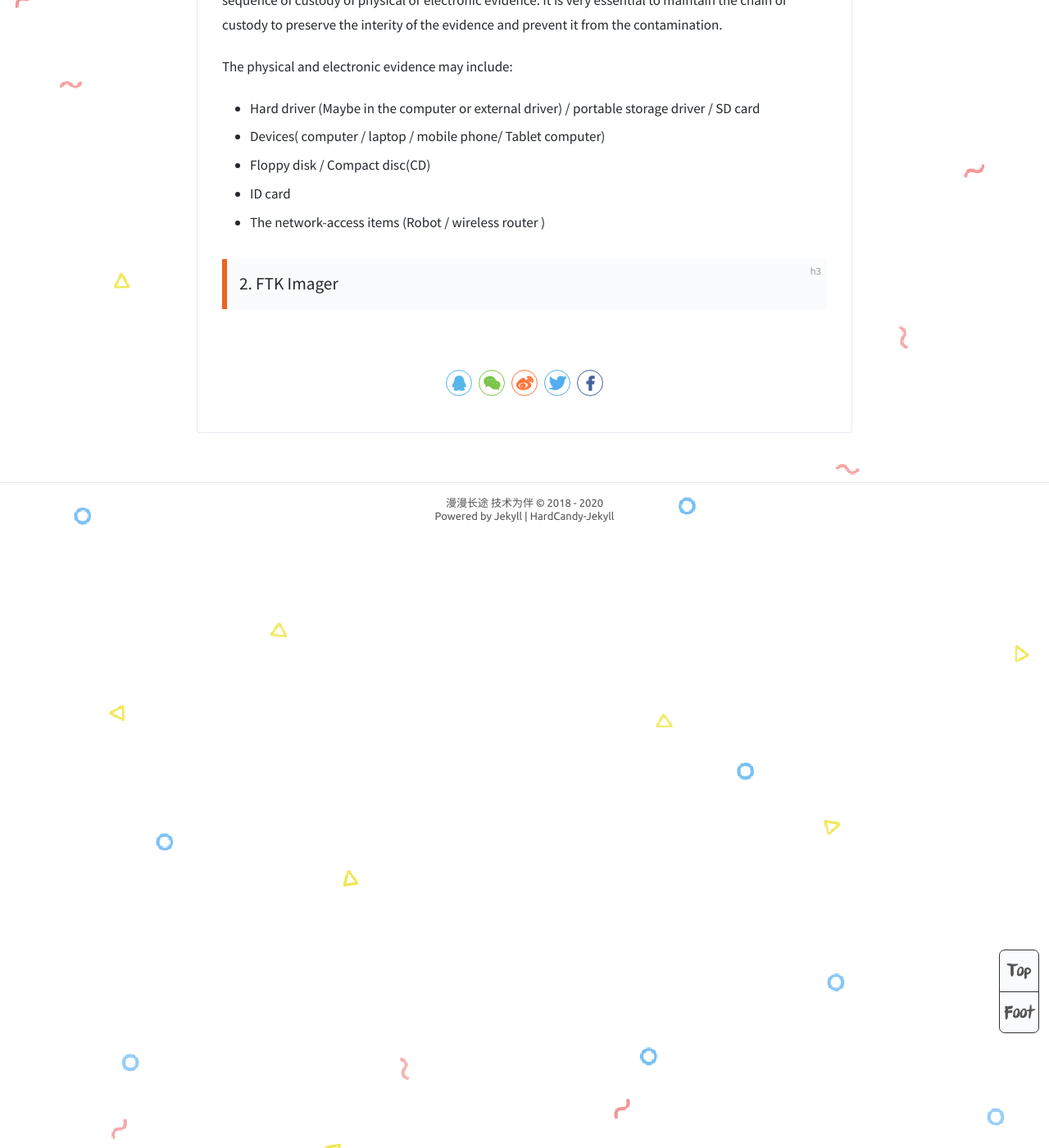
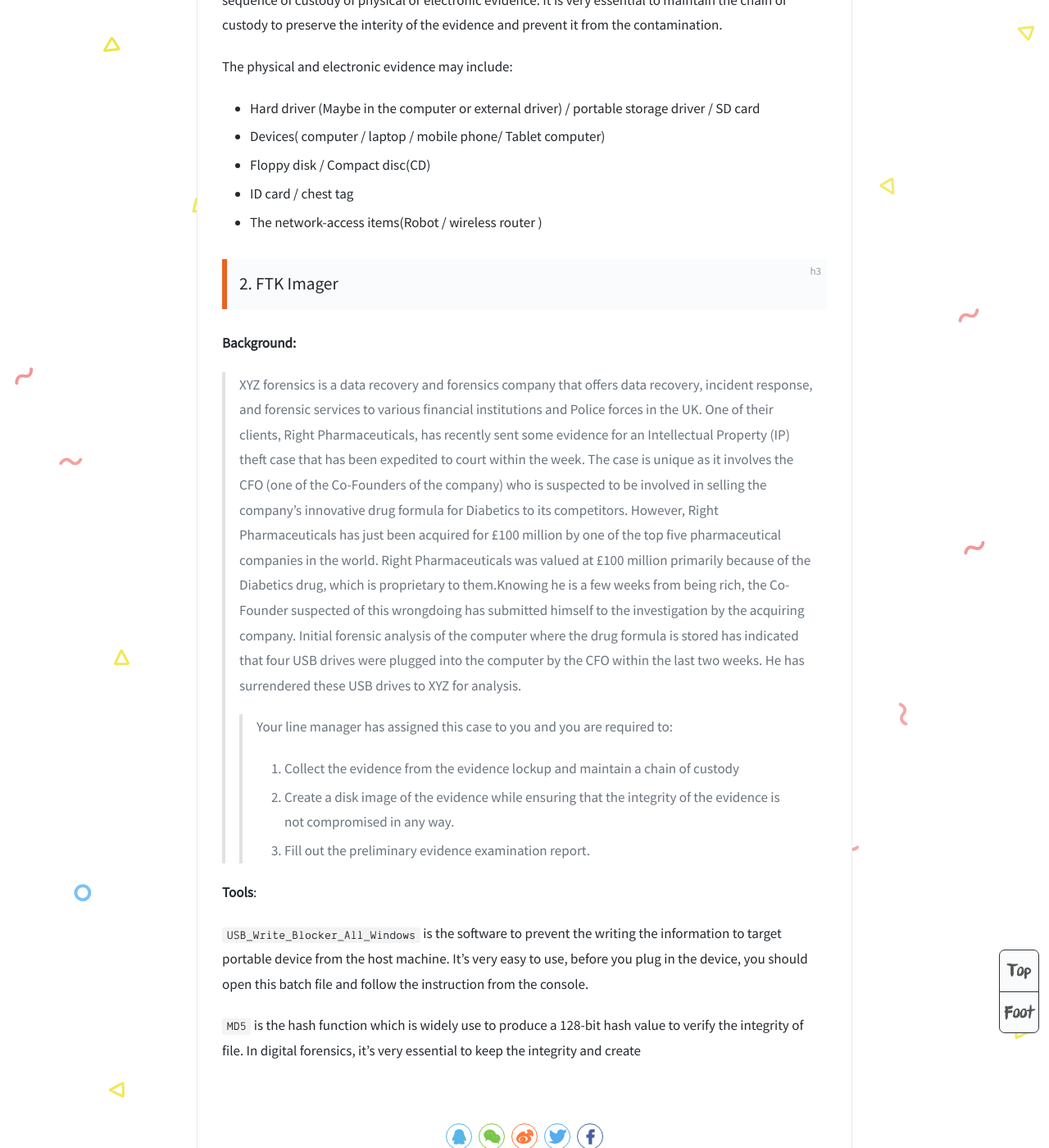
Before and after one commit to DoHerasYang/DoHerasYang.github.io, a Jekyll site: the page built from _posts/2019-12-19-Digital Forensics.md, in a window 1280 px wide and 1400 px high, scrolled down 967 px. Shown: the whole window at 82% size. Built offline with Jekyll 4.4.1, drawn with Linux system fonts in a browser that asks for light colours; comment, search, counter and statistics services are not loaded; some of the changed text lies outside the part shown.

Commit message:
Update 2019-12-19-Digital Forensics.md

```diff
--- a/_posts/2019-12-19-Digital Forensics.md
+++ b/_posts/2019-12-19-Digital Forensics.md
@@ -13,7 +13,7 @@ tags:
 
 > The content of this blog is based on the course CM6016 (Cyber Threat Hunting and Digital Forensics (AUTUMN 2019~20)) of the University of Sheffield.
 >
-> @All the onowledge rights reserved by the owner of this course's materials and Nesrine Kaaniche in the University of Sheffield.
+> @All the onowledge rights reserved by the owner of this course's materials and Nesrine Kaaniche at the University of Sheffield.
 
 ### 1. Hacking Incident
 
@@ -24,7 +24,29 @@ The physical and electronic evidence may include:
 + Hard driver (Maybe in the computer or external driver) / portable storage driver / SD card
 + Devices( computer / laptop / mobile phone/ Tablet computer)
 + Floppy disk / Compact disc(CD)
-+ ID card
-+ The network-access items (Robot / wireless router )
++ ID card / chest tag
++ The network-access items(Robot / wireless router )
+
+
 
 ### 2. FTK Imager
+
+**Background:**
+
+> XYZ forensics is a data recovery and forensics company that offers data recovery, incident response, and forensic services to various financial institutions and Police forces in the UK.
+> One of their clients, Right Pharmaceuticals, has recently sent some evidence for an
+> Intellectual Property (IP) theft case that has been expedited to court within the week.
+> The case is unique as it involves the CFO (one of the Co-Founders of the company) who is suspected to be involved in selling the company’s innovative drug formula for Diabetics to its competitors. However, Right Pharmaceuticals has just been acquired for £100 million by one of the top five pharmaceutical companies in the world. Right Pharmaceuticals was valued at £100 million primarily because of the Diabetics drug, which is proprietary to them.Knowing he is a few weeks from being rich, the Co-Founder suspected of this wrongdoing has submitted himself to the investigation by the acquiring company. Initial forensic analysis of the computer where the drug formula is stored has indicated that four USB drives were plugged into the computer by the CFO within the last two weeks. He has surrendered these USB drives to XYZ for analysis.
+>
+> > Your line manager has assigned this case to you and you are required to:
+> >
+> > 1. Collect the evidence from the evidence lockup and maintain a chain of custody
+> > 2. Create a disk image of the evidence while ensuring that the integrity of the evidence
+> >    is not compromised in any way.
+> > 3. Fill out the preliminary evidence examination report.
+
+**Tools**:
+
+`USB_Write_Blocker_All_Windows` is the software to prevent the writing the information to target portable device from the host machine. It's very easy to use, before you plug in the device, you should open this batch file and follow the instruction from the console.
+
+`MD5` is the hash function which is widely use to produce a 128-bit hash value to verify the integrity of file. In digital forensics, it's very essential to keep the integrity and create
```
Also changed, not shown: other parts of _posts/2019-12-19-Digital Forensics.md (+1 -1 lines).
